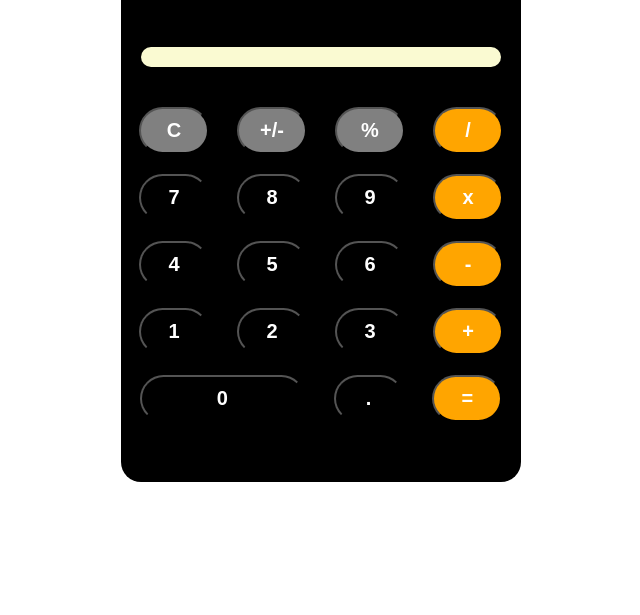
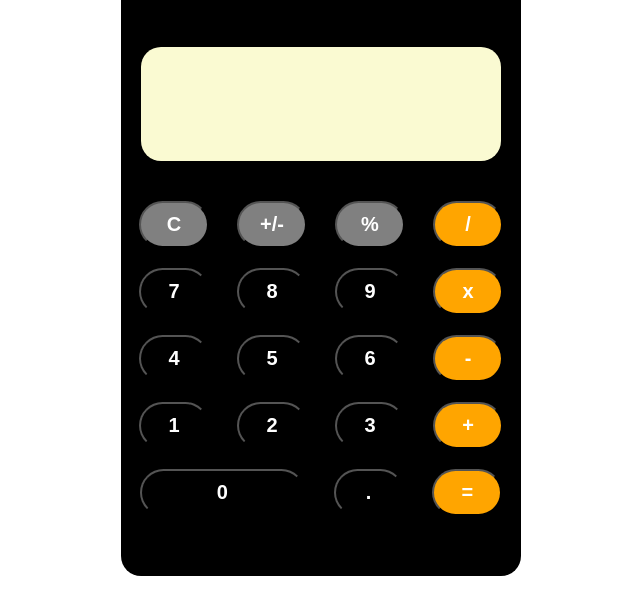
Before and after one commit to sabifromtherock/calculator-project, a website built with Vite: page index.html in a window 1280 px wide. Shown: the part 133-748 px from the top of the page, without its empty margins (319-959 px from the left). Built offline with nearby package versions, Linux system fonts and the light colour scheme; a web font is replaced by a local one.

Commit message:
updated display height

```diff
--- a/src/_display.scss
+++ b/src/_display.scss
@@ -6,12 +6,15 @@
   font-family: $secondary-font;
   font-size: 48px;
   border-radius: 20px;
+  height: 114px;
   width: 360px;
   margin-bottom: 30px;
   padding: 10px;
   text-align: end;
+  overflow: hidden;
 
   &__row--first {
+    height: 24px;
     font-size: 0.5em;
   }
 }
```
Also changed, not shown: src/style.css, 1 other file.
